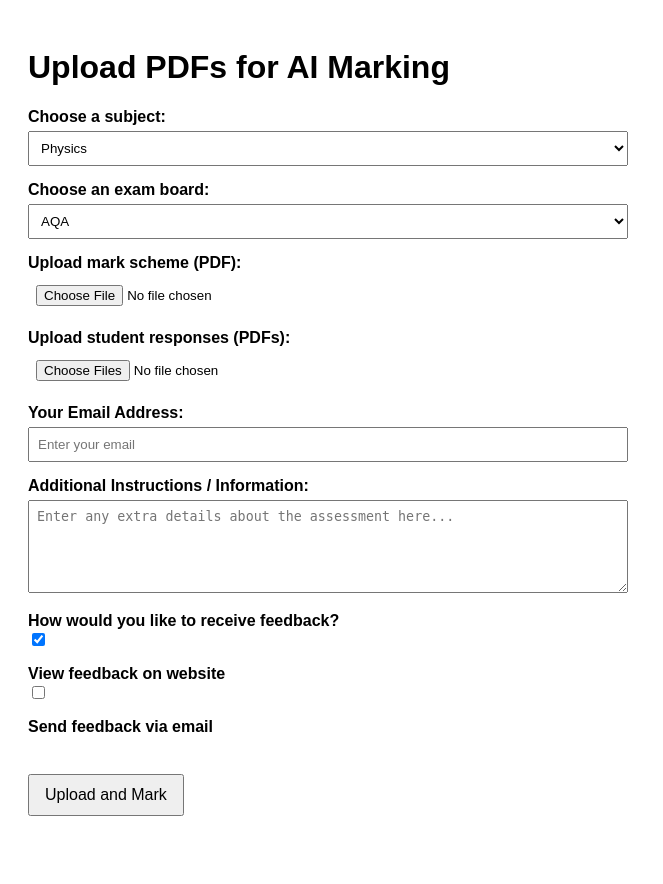
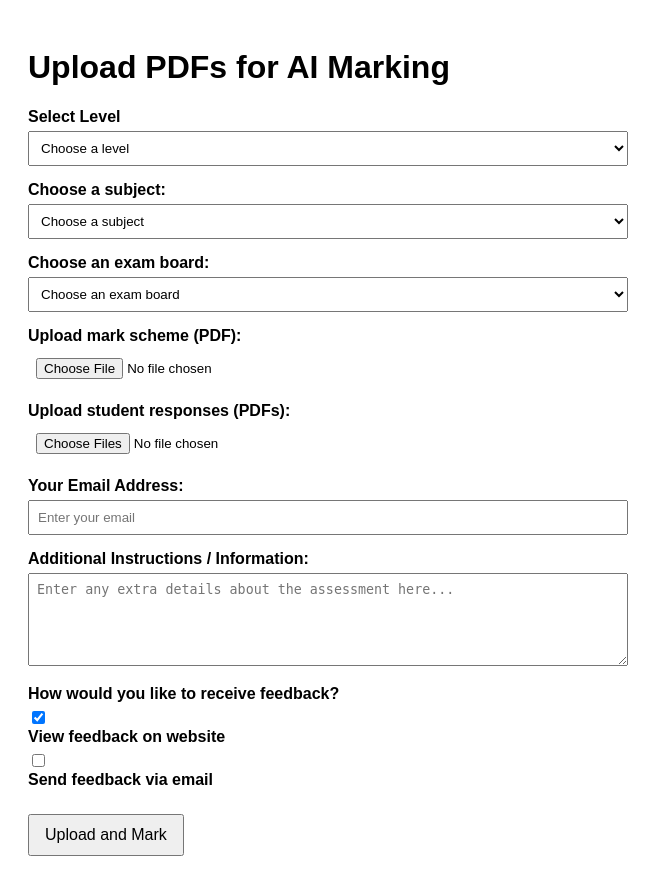
Before and after one commit to djwilliams15/ai-marker-demo, a Flask app: page / in a window 1280 px wide. Shown: the whole page, without its empty margins (0-663 px from the left). Before the commit the page ends 816 px from the top, so only its background shows below. Run offline with Flask 3, Linux system fonts and the light colour scheme; parts of the project's set-up code (start-up, migrations or seed data) failed here and were passed over.

Commit message:
Add upload.html template

```diff
--- a/app.py
+++ b/app.py
@@ -1,7 +1,8 @@
+# app.py
 import os
 import re
 import base64
-import fitz                         # PyMuPDF, if you still need any PDF pre‑processing
+import fitz                         # PyMuPDF, if needed
 from PIL import Image
 from flask import Flask, render_template, request, send_from_directory
 from werkzeug.utils import secure_filename
@@ -14,19 +15,12 @@ from azure.ai.formrecognizer import DocumentAnalysisClient
 from azure.communication.email import EmailClient
 
 # ─── Configuration ─────────────────────────────────────────────────────────────
-
-# Azure Form Recognizer / Document Analysis
 AZURE_OCR_ENDPOINT = os.getenv("AZURE_OCR_ENDPOINT", "").rstrip("/")
 AZURE_OCR_KEY      = os.getenv("AZURE_OCR_KEY")
-
-# OpenAI
 OPENAI_API_KEY     = os.getenv("OPENAI_API_KEY")
-
-# Azure Communication Services Email
 ACS_EMAIL_CONNECTION_STRING = os.getenv("ACS_EMAIL_CONNECTION_STRING")
 SMTP_SENDER_EMAIL           = os.getenv("SMTP_SENDER_EMAIL")
 
-# Validate critical settings
 if not AZURE_OCR_ENDPOINT or not AZURE_OCR_KEY:
     raise RuntimeError("AZURE_OCR_ENDPOINT and AZURE_OCR_KEY must both be set")
 if not OPENAI_API_KEY:
@@ -34,21 +28,14 @@ if not OPENAI_API_KEY:
 if not ACS_EMAIL_CONNECTION_STRING or not SMTP_SENDER_EMAIL:
     print("⚠️  ACS_EMAIL_CONNECTION_STRING or SMTP_SENDER_EMAIL not set; email will be disabled.")
 
-# Startup logging
 print(f"[startup] OCR Endpoint: '{AZURE_OCR_ENDPOINT}'")
 print(f"[startup] OCR Key present: {bool(AZURE_OCR_KEY)}")
 print(f"[startup] OpenAI Key present: {bool(OPENAI_API_KEY)}")
 
 # ─── Client Initialization ────────────────────────────────────────────────────
-
-# Azure Form Recognizer client
 fr_credential = AzureKeyCredential(AZURE_OCR_KEY)
 doc_client   = DocumentAnalysisClient(AZURE_OCR_ENDPOINT, fr_credential)
-
-# OpenAI client (new 1.x interface)
 ai_client    = OpenAI(api_key=OPENAI_API_KEY)
-
-# ─── Flask App Setup ───────────────────────────────────────────────────────────
 
 app = Flask(__name__)
 UPLOAD_FOLDER = "uploads"
@@ -56,27 +43,19 @@ app.config["UPLOAD_FOLDER"] = UPLOAD_FOLDER
 os.makedirs(UPLOAD_FOLDER, exist_ok=True)
 
 # ─── Utility Functions ────────────────────────────────────────────────────────
-
 def extract_text(pdf_path: str) -> str:
-    """Run Azure Form Recognizer prebuilt-document analysis and return all lines."""
     with open(pdf_path, "rb") as f:
         poller = doc_client.begin_analyze_document("prebuilt-document", f)
         result = poller.result()
-    lines = []
-    for page in result.pages:
-        for line in page.lines:
-            lines.append(line.content)
+    lines = [line.content for page in result.pages for line in page.lines]
     return "\n".join(lines)
 
 def save_feedback_pdf(filename: str, student_name: str, feedback: str) -> str:
-    """Generate a single‑student feedback PDF, return its path."""
     path = os.path.join(UPLOAD_FOLDER, filename)
     c = canvas.Canvas(path, pagesize=A4)
     width, height = A4
-
     c.setFont("Helvetica-Bold", 14)
     c.drawString(50, height - 50, f"Feedback for: {student_name}")
-
     c.setFont("Helvetica", 11)
     y = height - 80
     for line in feedback.splitlines():
@@ -85,22 +64,17 @@ def save_feedback_pdf(filename: str, student_name: str, feedback: str) -> str:
             y = height - 50
         c.drawString(50, y, line)
         y -= 15
-
     c.save()
     return path
 
 def save_class_summary_pdf(filename: str, summary: str, average: float) -> str:
-    """Generate the class summary PDF, return its path."""
     path = os.path.join(UPLOAD_FOLDER, filename)
     c = canvas.Canvas(path, pagesize=A4)
     width, height = A4
-
     c.setFont("Helvetica-Bold", 16)
     c.drawString(50, height - 50, "Class Summary")
-
     c.setFont("Helvetica", 12)
     c.drawString(50, height - 80, f"Class Average: {average}%")
-
     y = height - 120
     for line in summary.splitlines():
         if y < 50:
@@ -108,17 +82,14 @@ def save_class_summary_pdf(filename: str, summary: str, average: float) -> str:
             y = height - 50
         c.drawString(50, y, line)
         y -= 15
-
     c.save()
     return path
 
 def send_email_with_attachments_acs(to_email: str, subject: str, body: str, attachments: list[str]):
-    """Send one or more PDFs via Azure Communication Services Email."""
     if not ACS_EMAIL_CONNECTION_STRING or not SMTP_SENDER_EMAIL:
         print("❌ Email not sent: ACS settings missing")
         return
     client = EmailClient.from_connection_string(ACS_EMAIL_CONNECTION_STRING)
-
     payload = {
         "senderAddress": SMTP_SENDER_EMAIL,
         "content": {"subject": subject, "plainText": body},
@@ -135,13 +106,11 @@ def send_email_with_attachments_acs(to_email: str, subject: str, body: str, atta
         })
     if attach_list:
         payload["attachments"] = attach_list
-
     poller = client.begin_send(payload)
     result = poller.result()
     print("✅ Email sent:", result)
 
 # ─── Routes ───────────────────────────────────────────────────────────────────
-
 @app.route("/")
 def index():
     return render_template("upload.html")
@@ -152,18 +121,32 @@ def uploaded_file(filename):
 
 @app.route("/upload", methods=["POST"])
 def upload_file():
-    # Validate form data
     if "markscheme_file" not in request.files or "student_files" not in request.files:
         return "Mark scheme and at least one student file are required.", 400
 
-    subject       = request.form.get("subject", "")
-    exam_board    = request.form.get("exam_board", "")
-    teacher_email = request.form.get("teacher_email", "")
-    additional    = request.form.get("additional_info", "")
-
+    # Read form data
+    level         = request.form.get("level", "").strip()
+    subject       = request.form.get("subject", "").strip()
+    exam_board    = request.form.get("exam_board", "").strip()
+    teacher_email = request.form.get("teacher_email", "").strip()
+    additional    = request.form.get("additional_info", "").strip()
     opts          = request.form.getlist("delivery_option")
     view_on_site  = "website" in opts
     send_email    = "email" in opts
+
+    # ─── Validate selections ───────────────────────────────────────────────
+    allowed_levels   = ["KS3", "GCSE", "A level"]
+    allowed_subjects = ["Physics","Maths","English","History","Geography",
+                        "Biology","Chemistry","Computer Science",
+                        "Design and Technology","Art and Design"]
+    allowed_boards   = ["AQA","Edexcel","OCR","WJEC"]
+
+    if level not in allowed_levels:
+        return f"Invalid level '{level}' selected.", 400
+    if subject not in allowed_subjects:
+        return f"Invalid subject '{subject}' selected.", 400
+    if exam_board not in allowed_boards:
+        return f"Invalid exam board '{exam_board}' selected.", 400
 
     # OCR the mark scheme
     ms = request.files["markscheme_file"]
@@ -172,8 +155,8 @@ def upload_file():
     ms.save(ms_path)
     markscheme_text = extract_text(ms_path)
 
-    results      = []
-    marks        = []
+    results = []
+    marks   = []
     all_feedback = []
 
     # Process each student file
@@ -183,13 +166,14 @@ def upload_file():
         f.save(path)
         student_text = extract_text(path)
 
-        # Ask OpenAI for marking & feedback
+        # Marking prompt includes level
         try:
             resp = ai_client.chat.completions.create(
                 model="gpt-4",
                 messages=[
                     {"role": "system", "content":
-                        f"You are an experienced {exam_board} {subject} examiner. Use only the mark scheme and teacher instructions to award marks."},
+                        f"You are an experienced examiner for {level} ({exam_board} {subject}). "
+                        "Use ONLY the mark scheme and teacher instructions to award marks."},
                     {"role": "user", "content":
                         f"Mark Scheme:\n{markscheme_text}\n\n"
                         f"Additional Instructions:\n{additional}\n\n"
@@ -224,9 +208,14 @@ def upload_file():
         summ = ai_client.chat.completions.create(
             model="gpt-4",
             messages=[
-                {"role": "system", "content": "You are a teaching assistant. Summarise trends in feedback."},
-                {"role": "user", "content": "\n\n".join(all_feedback) + "\n\nSummarise key points."}
-            ]
+                {"role":"system","content":
+                    f"You are a teaching assistant summarising feedback trends "
+                    f"for {level}-level {subject} papers from {exam_board}."},
+                {"role":"user","content":
+                    "\n\n".join(all_feedback) +
+                    "\n\nPlease summarise the key trends in student performance."}
+            ],
+            temperature=0.0
         )
         class_feedback = summ.choices[0].message.content
     except Exception as e:
@@ -234,7 +223,6 @@ def upload_file():
 
     save_class_summary_pdf("class_summary.pdf", class_feedback, class_avg)
 
-    # Send email if requested
     if send_email:
         attachments = [
             os.path.join(UPLOAD_FOLDER, f"{os.path.splitext(r['filename'])[0]}_feedback.pdf")
@@ -247,7 +235,6 @@ def upload_file():
             attachments
         )
 
-    # Render on‑site or email‑only confirmation
     if view_on_site:
         return render_template(
             "results.html",
@@ -255,6 +242,7 @@ def upload_file():
             markscheme_text=markscheme_text,
             subject=subject,
             exam_board=exam_board,
+            level=level,
             class_average=class_avg,
             class_feedback=class_feedback
         )
--- a/templates/upload.html
+++ b/templates/upload.html
@@ -1,3 +1,4 @@
+<!-- upload.html -->
 <!DOCTYPE html>
 <html lang="en">
 <head>
@@ -11,10 +12,13 @@
         form {
             max-width: 600px;
         }
+        .form-group {
+            margin-top: 15px;
+        }
         label {
             font-weight: bold;
             display: block;
-            margin-top: 15px;
+            margin-bottom: 5px;
         }
         input[type="text"],
         input[type="email"],
@@ -24,7 +28,6 @@
             width: 100%;
             padding: 8px;
             box-sizing: border-box;
-            margin-top: 5px;
         }
         input[type="submit"] {
             margin-top: 20px;
@@ -57,37 +60,66 @@
 <body>
     <h1>Upload PDFs for AI Marking</h1>
     <form id="uploadForm" action="/upload" method="post" enctype="multipart/form-data">
+
+        <div class="form-group">
+            <label for="level">Select Level</label>
+            <select name="level" id="level" class="form-control" required>
+              <option value="" disabled selected>Choose a level</option>
+              <option value="KS3">KS3</option>
+              <option value="GCSE">GCSE</option>
+              <option value="A level">A level</option>
+            </select>
+        </div>
+
+        <div class="form-group">
           <label for="subject">Choose a subject:</label>
           <select name="subject" id="subject" required>
+            <option value="" disabled selected>Choose a subject</option>
             <option value="Physics">Physics</option>
             <option value="Maths">Maths</option>
             <option value="English">English</option>
             <option value="History">History</option>
             <option value="Geography">Geography</option>
+            <option value="Biology">Biology</option>
+            <option value="Chemistry">Chemistry</option>
+            <option value="Computer Science">Computer Science</option>
+            <option value="Design and Technology">Design and Technology</option>
+            <option value="Art and Design">Art and Design</option>
           </select>
+        </div>
 
+        <div class="form-group">
           <label for="exam_board">Choose an exam board:</label>
           <select name="exam_board" id="exam_board" required>
+            <option value="" disabled selected>Choose an exam board</option>
             <option value="AQA">AQA</option>
             <option value="Edexcel">Edexcel</option>
             <option value="OCR">OCR</option>
             <option value="WJEC">WJEC</option>
           </select>
+        </div>
 
+        <div class="form-group">
           <label for="markscheme_file">Upload mark scheme (PDF):</label>
           <input type="file" name="markscheme_file" id="markscheme_file" required>
+        </div>
 
+        <div class="form-group">
           <label for="student_files">Upload student responses (PDFs):</label>
           <input type="file" name="student_files" id="student_files" multiple required>
+        </div>
 
-        <!-- Email input will be optional based on selection -->
+        <div class="form-group">
           <label for="teacher_email">Your Email Address:</label>
           <input type="email" name="teacher_email" id="teacher_email" placeholder="Enter your email">
+        </div>
 
+        <div class="form-group">
           <label for="additional_info"><strong>Additional Instructions / Information:</strong></label>
           <textarea name="additional_info" id="additional_info" rows="5" placeholder="Enter any extra details about the assessment here..."></textarea>
+        </div>
 
-        <!-- DELIVERY OPTIONS -->
+        <div class="form-group">
           <label><strong>How would you like to receive feedback?</strong></label>
           <div>
             <input type="checkbox" id="del_web" name="delivery_option" value="website" checked>
@@ -97,7 +129,7 @@
             <input type="checkbox" id="del_email" name="delivery_option" value="email">
             <label for="del_email">Send feedback via email</label>
           </div>
-        <br>
+        </div>
 
         <input type="submit" value="Upload and Mark">
     </form>
```
Lines whose indentation alone changed are shown as unchanged.
